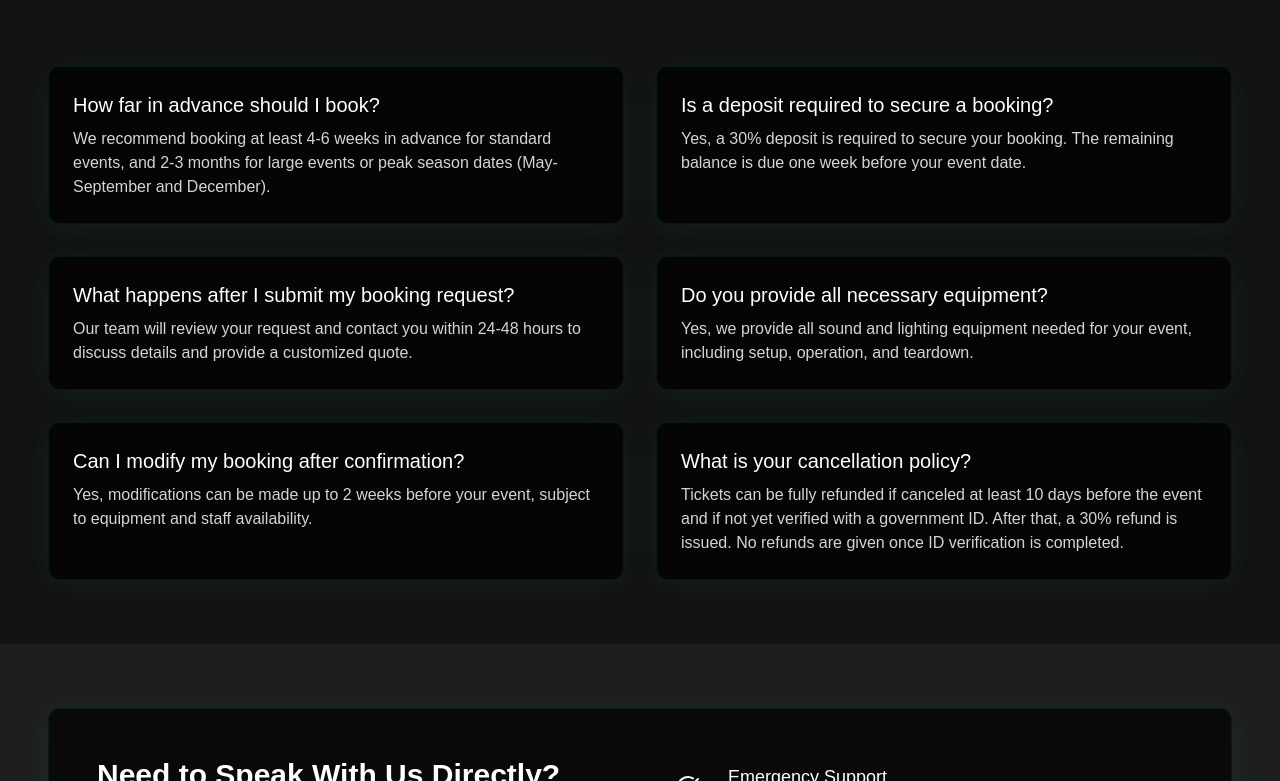
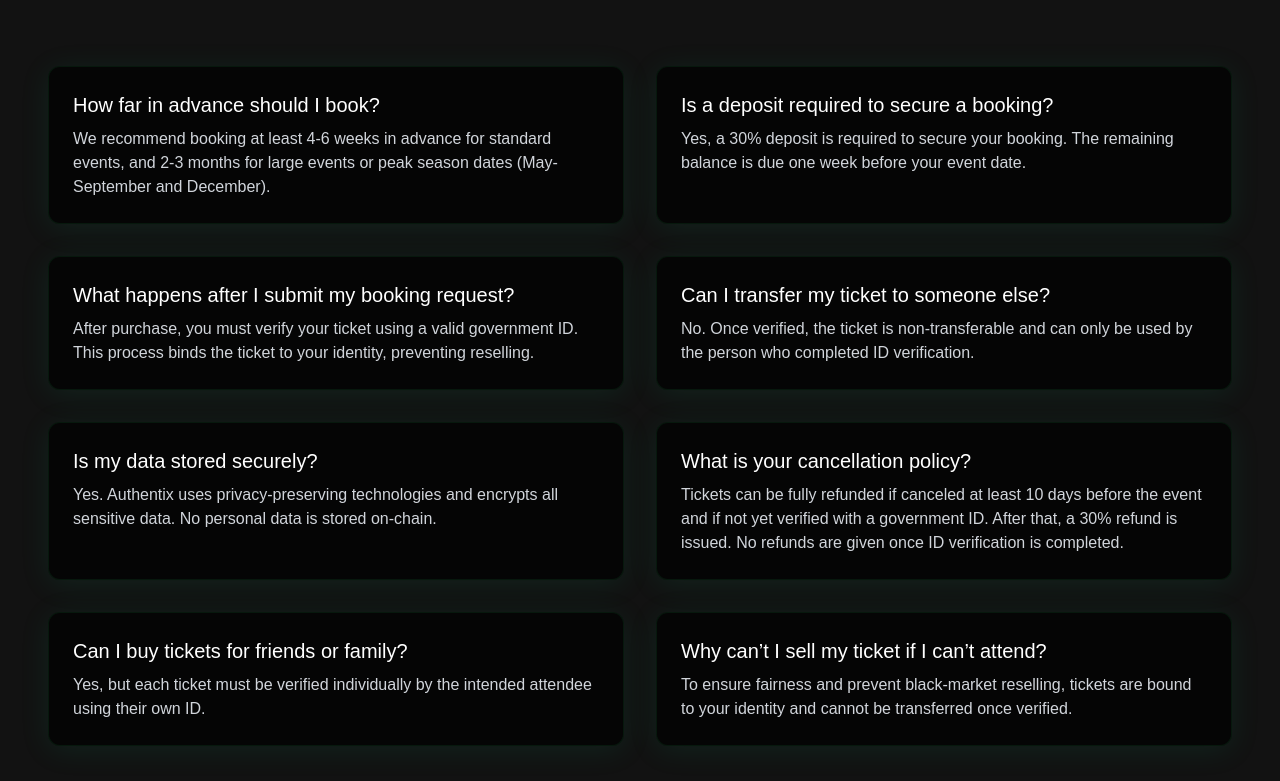
Before and after one commit to CodewMilan/Authentix-NH-25, a React (Vite) app: page /booking in a window 1280 px wide. Shown: the part 1846-2627 px from the top of the page. Built offline with nearby package versions, Linux system fonts and the light colour scheme; a web font is replaced by a local one.

Commit message:
updated faq

```diff
--- a/src/pages/Booking.tsx
+++ b/src/pages/Booking.tsx
@@ -117,19 +117,26 @@ const Booking = () => {
               },
               {
                 question: "What happens after I submit my booking request?",
-                answer: "Our team will review your request and contact you within 24-48 hours to discuss details and provide a customized quote."
+                answer: "After purchase, you must verify your ticket using a valid government ID. This process binds the ticket to your identity, preventing reselling."
               },
               {
-                question: "Do you provide all necessary equipment?",
-                answer: "Yes, we provide all sound and lighting equipment needed for your event, including setup, operation, and teardown."
+                question: "Can I transfer my ticket to someone else?",
+                answer: "No. Once verified, the ticket is non-transferable and can only be used by the person who completed ID verification."
               },
               {
-                question: "Can I modify my booking after confirmation?",
-                answer: "Yes, modifications can be made up to 2 weeks before your event, subject to equipment and staff availability."
+                question: "Is my data stored securely?",
+                answer: "Yes. Authentix uses privacy-preserving technologies and encrypts all sensitive data. No personal data is stored on-chain."
               },
               {
                 question: "What is your cancellation policy?",
                 answer: "Tickets can be fully refunded if canceled at least 10 days before the event and if not yet verified with a government ID. After that, a 30% refund is issued. No refunds are given once ID verification is completed."
+              },
+              {
+                question: "Can I buy tickets for friends or family?",
+                answer: "Yes, but each ticket must be verified individually by the intended attendee using their own ID."
+              },{
+                question: "Why can’t I sell my ticket if I can’t attend?",
+                answer: "To ensure fairness and prevent black-market reselling, tickets are bound to your identity and cannot be transferred once verified."
               }
             ].map((faq, index) => (
               <div
```
